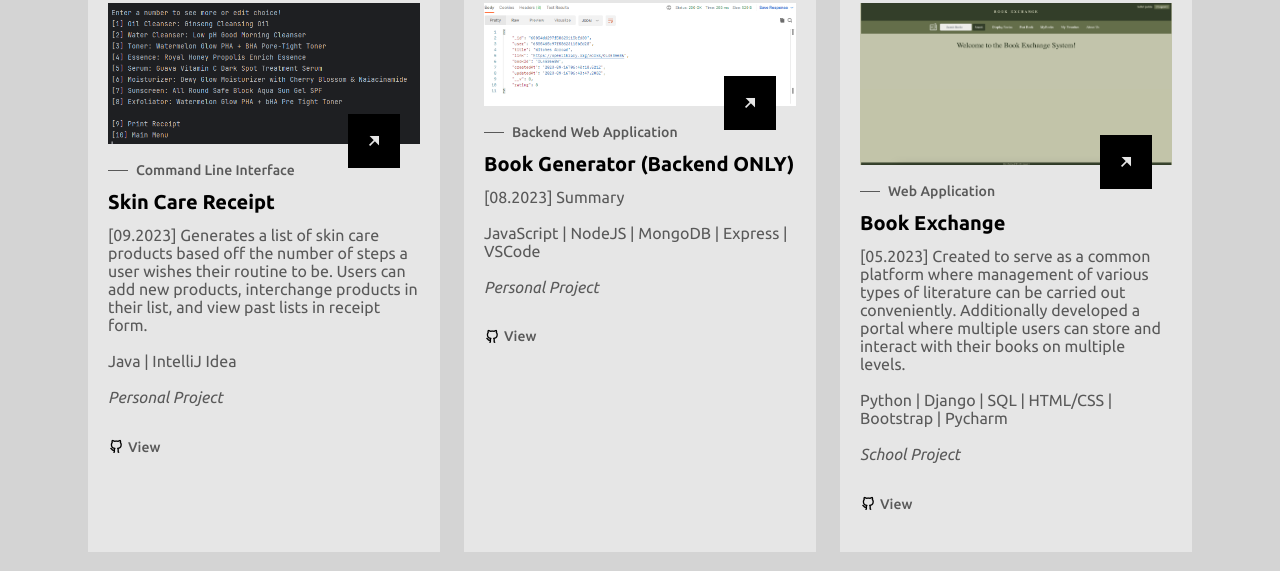
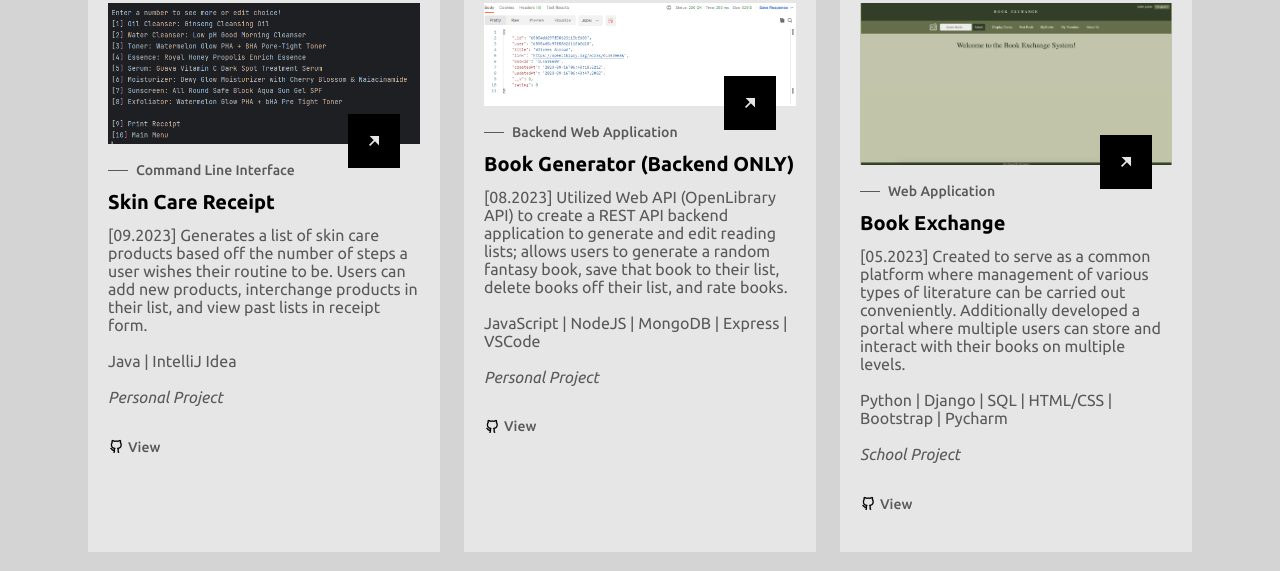
Before and after one commit to hebibi19/hebibi19.github.io, a plain HTML site: page index.html in a window 1280 px wide. Shown: the part 3559-4130 px from the top of the page. Drawn offline with nearby package versions, Linux system fonts and the light colour scheme.

Commit message:
NewResume

```diff
--- a/index.html
+++ b/index.html
@@ -299,7 +299,8 @@
                         <h2 class="projects__title">Book Generator (Backend ONLY)</h2>
 
                         <p class="projects__description">
-                            [08.2023] Summary <br><br>
+                            [08.2023] Utilized Web API (OpenLibrary API) to create a REST API backend application to generate and edit reading lists; allows
+                            users to generate a random fantasy book, save that book to their list, delete books off their list, and rate books. <br><br>
                             JavaScript | NodeJS | MongoDB | Express | VSCode <br><br>
 
                             <i>Personal Project</i>
```
Also changed, not shown: 1 other file.
